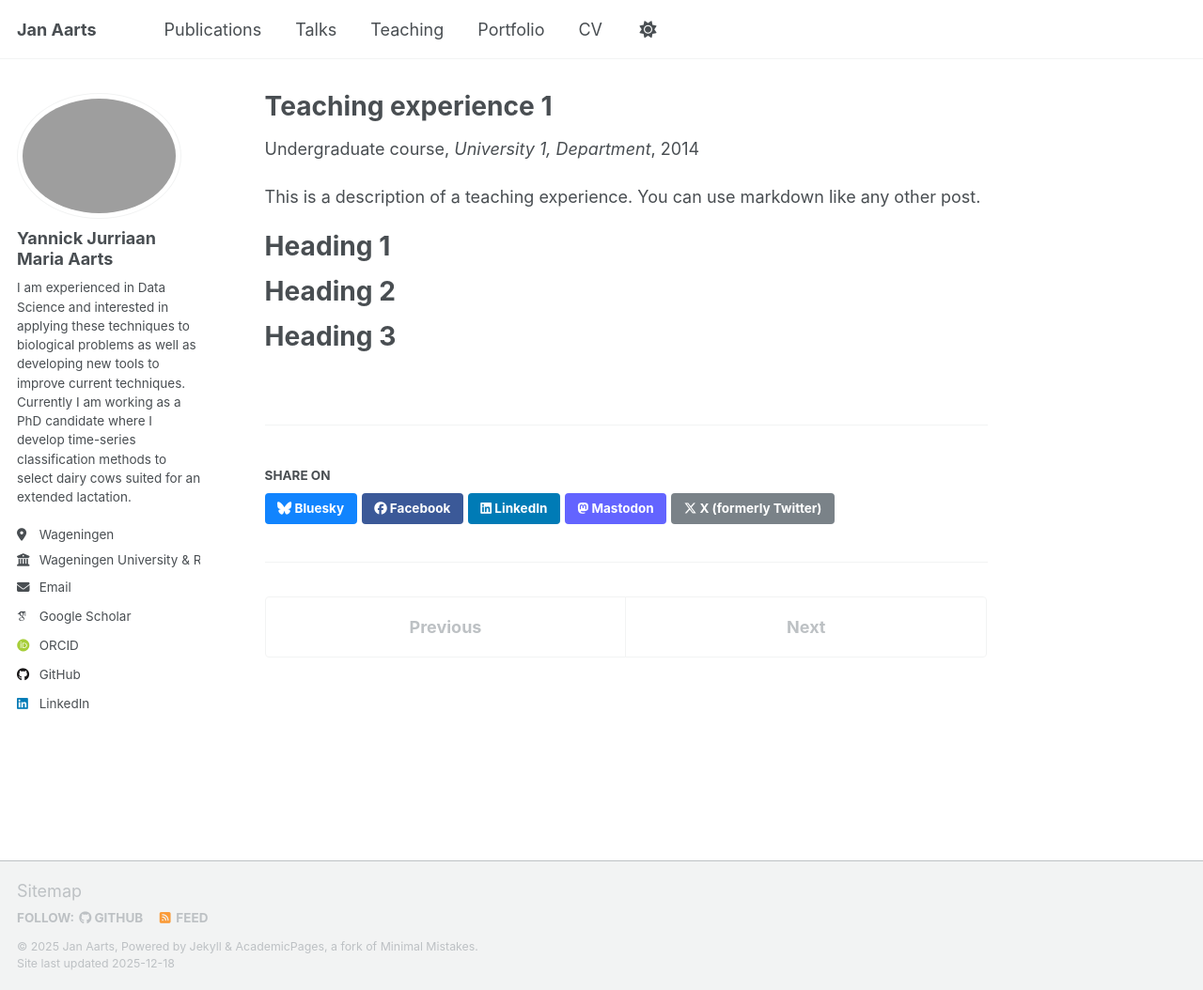
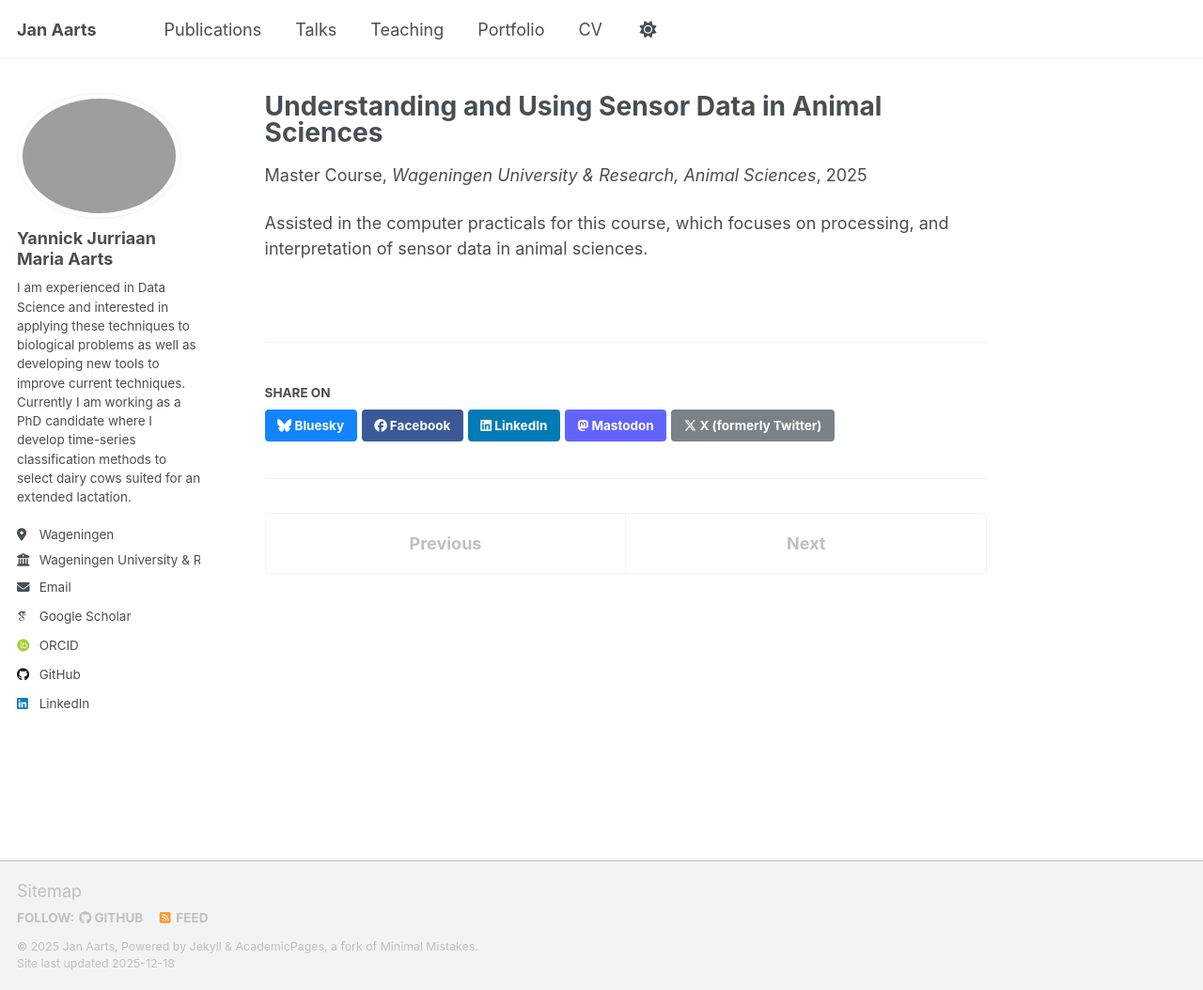
Before and after one commit to JanAarts/JanAarts.github.io, a Jekyll site: the page built from _teaching/2014-spring-teaching-1.md, in a window 1280 px wide and 1054 px high. Shown: the whole window at 94% size. Built offline with Jekyll 4.4.1, drawn with Linux system fonts in a browser that asks for light colours; some web fonts are replaced; a script that is not in the unit is left out.

Commit message:
Update 2014-spring-teaching-1.md

```diff
--- a/_teaching/2014-spring-teaching-1.md
+++ b/_teaching/2014-spring-teaching-1.md
@@ -1,20 +1,11 @@
 ---
-title: "Teaching experience 1"
+title: "Understanding and Using Sensor Data in Animal Sciences"
 collection: teaching
-type: "Undergraduate course"
-permalink: /teaching/2014-spring-teaching-1
-venue: "University 1, Department"
-date: 2014-01-01
-location: "City, Country"
+type: "Master Course"
+permalink: /teaching/YAS34306_2025_2
+venue: "Wageningen University & Research, Animal Sciences"
+date: 2025-10-01
+location: "Wageningen, Netherlands"
 ---
 
-This is a description of a teaching experience. You can use markdown like any other post.
-
-Heading 1
-======
-
-Heading 2
-======
-
-Heading 3
-======
+Assisted in the computer practicals for this course, which focuses on processing, and interpretation of sensor data in animal sciences.
```
